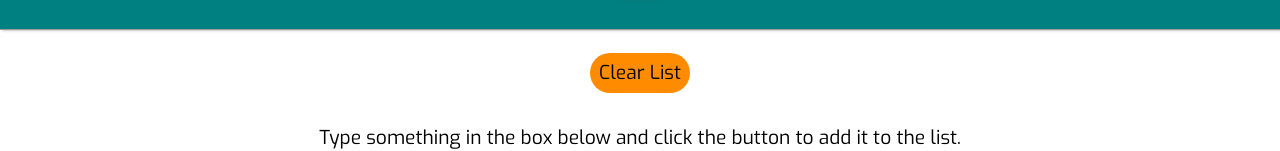
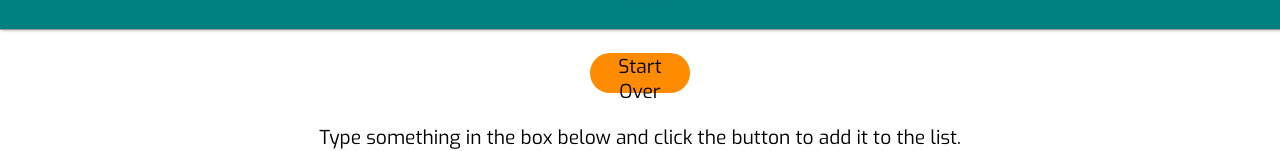
Before and after one commit to Su7ech/shopping-list, a plain HTML site: page index.html in a window 1280 px wide. Both pictures are taken after typing "Sample" into the empty fields and a click on the button "Add Item". Shown: the part 385-536 px from the top of the page. Drawn offline with Linux system fonts and the light colour scheme.

Commit message:
Renamed Clear button to Start Over

```diff
--- a/index.html
+++ b/index.html
@@ -20,7 +20,7 @@
 		</header>
 		<section class="shopping-container">
 			<div class="content">
-				<button class="clear-list">Clear List</button>
+				<button class="clear-list">Start Over</button>
 				<div class="add-item">
 					<p>Type something in the box below and click the button to add it to the list.</p>
 					<input id="item" class="item-input" type="text" placeholder="Type Item Name">
```
